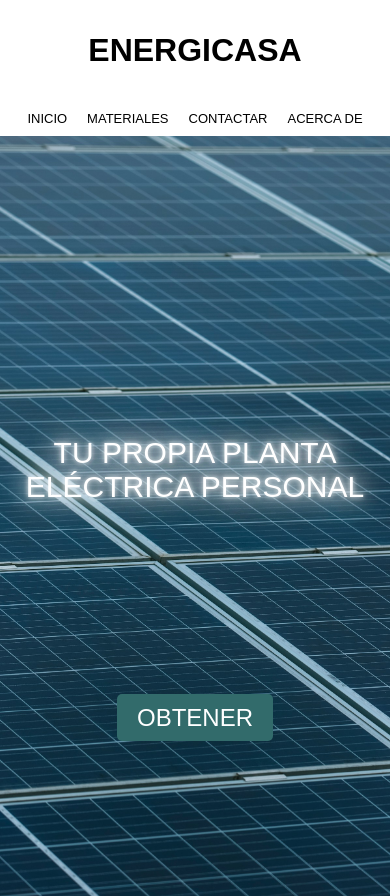
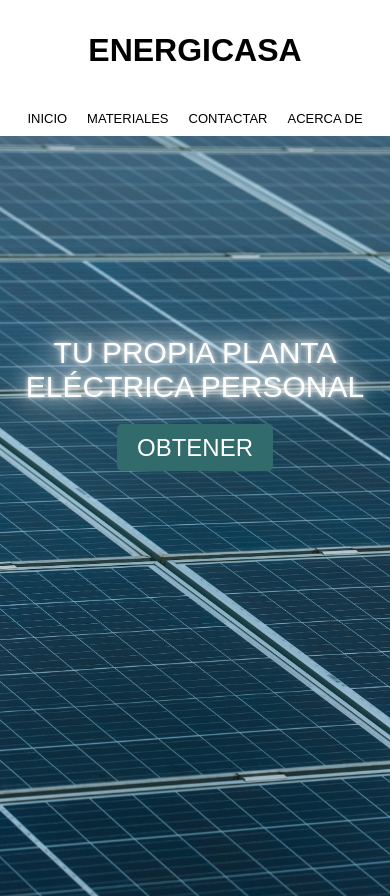
Before and after one commit to BryantTrujilloAcosta/Energicasa, a plain HTML site: page index.html in a window 390 px wide. Shown: the top 896 px of the page. Drawn offline with Linux system fonts and the light colour scheme.

Commit message:
correcion de error inicio

```diff
--- a/style.css
+++ b/style.css
@@ -77,6 +77,8 @@ i{
     background: url(img/inicio.jpg) center;
     background-size: cover;
     height: 100vh;
+
+
 }
 .inicio{
     text-align: center;
@@ -85,7 +87,7 @@ i{
 
 }
 .texto {
-    margin-top: 300px;
+    margin-top: 200px;
     text-transform: uppercase;
     text-shadow: 0 0 5px white,
     0 0 20px white,
@@ -93,6 +95,7 @@ i{
     0 0 60px white;
     font-size: 60px;
 }
+
 .obtener{
     padding: 10px 20px;
     color: white;
@@ -363,15 +366,14 @@ ul {
     }
     /* ----------------------------CONTAINER--------------------------- */
     .container{
+        display: flex;
+        justify-content: center;
         height: 90vh;
     }
     .texto{
         font-size: 30px;
     }
 
-    .obtener_2{
-        margin-top: 200px;
-    }
     .obtener{
         font-size: x-large;
     }
```
Also changed, not shown: contactar.html (+2 -2 lines), 1 other file.
